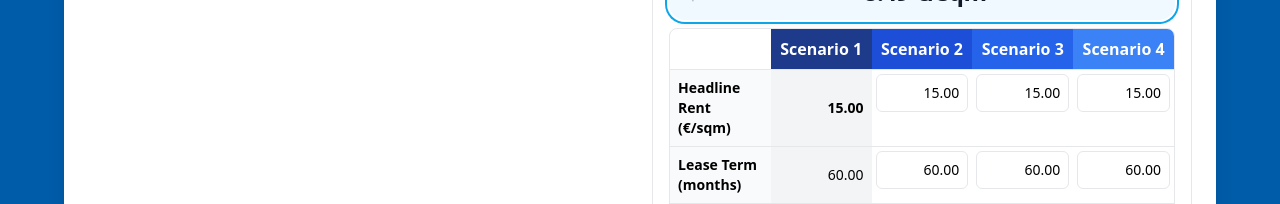
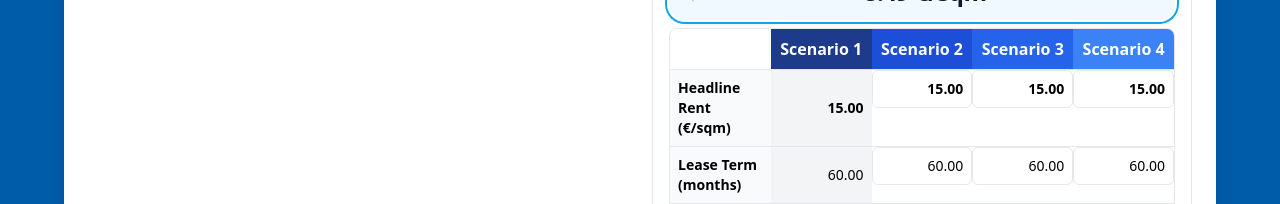
Before and after one commit to Musicandy13/Net-Effective-Rent-Calculator, a React (Vite) app: page / in a window 1280 px wide. Shown: the part 748-952 px from the top of the page. Built offline with nearby package versions, Linux system fonts and the light colour scheme.

Commit message:
Update App.jsx

```diff
--- a/src/App.jsx
+++ b/src/App.jsx
@@ -610,7 +610,7 @@ export default function App() {
 
       {/* Scenarios 2–4 */}
       {scenarios.map((sc, idx) => (
-        <div key={sc.id} className="p-1">
+        <div className={key === "rent" ? "font-bold" : ""}>
   <NumericField
     value={resolveScenario(sc, key)}
     onChange={(v) => setScenarioVal(sc.id, key, v)}
```
Lines whose indentation alone changed are shown as unchanged.
